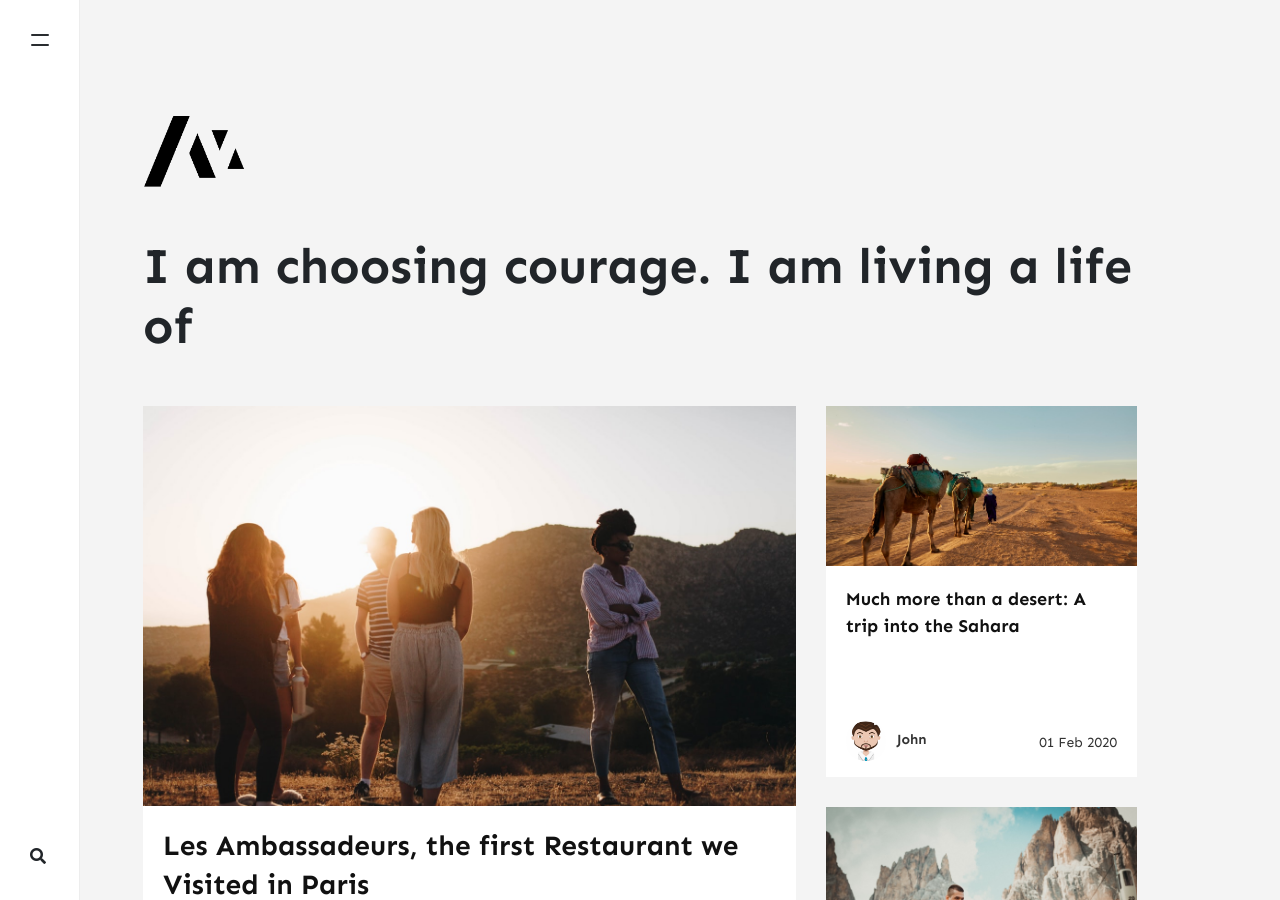
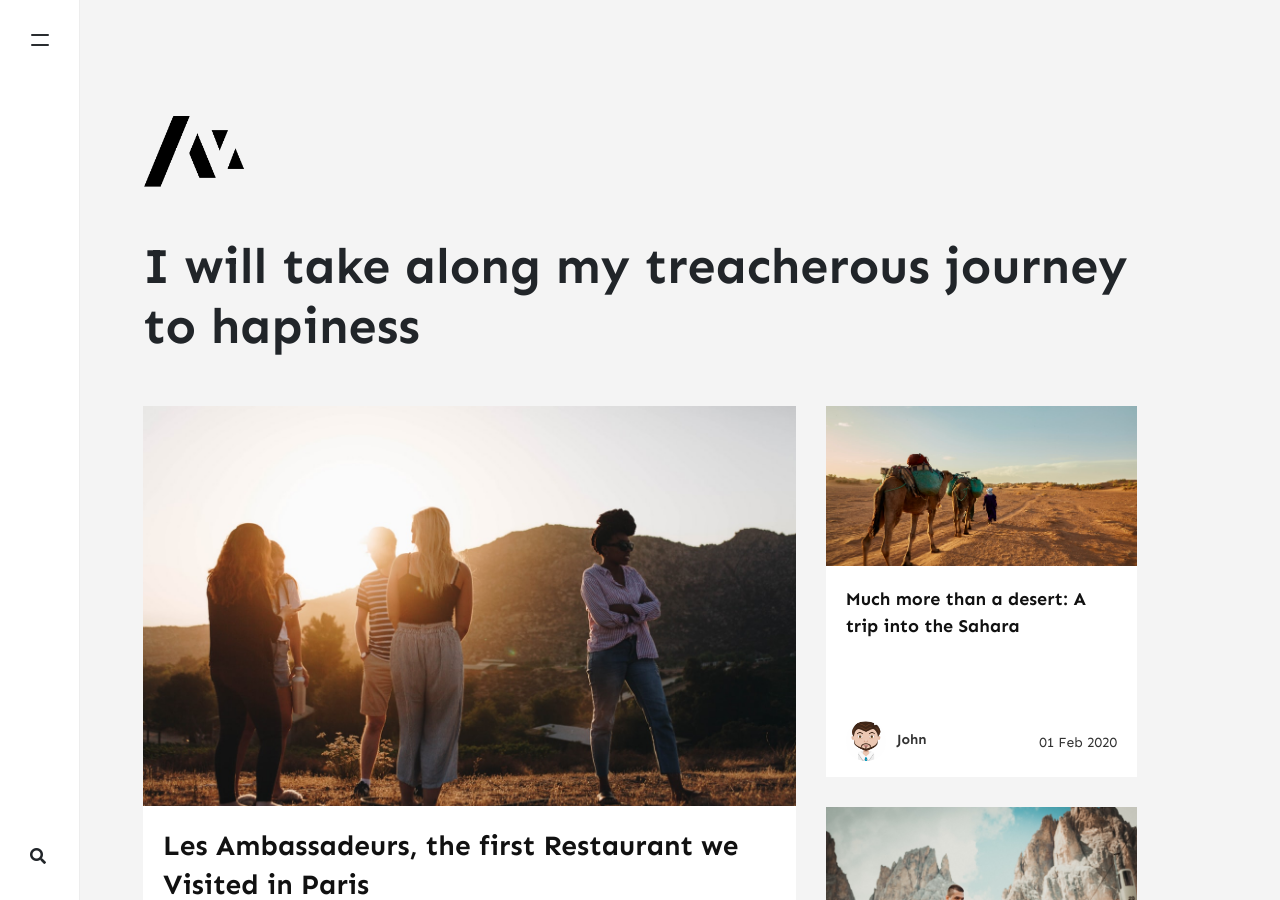
Before and after one commit to stackbit-projects/pleasant-squid-d6115, a Jekyll site: the page built from index.html, in a window 1280 px wide and 900 px high. Built offline with Jekyll 4.4.1, drawn with Linux system fonts in a browser that asks for light colours; nearby versions of some CDN libraries; the list of posts is cut into pages by our own code; comment, search, counter and statistics services are not loaded.

Commit message:
_config.yml: changed

```diff
--- a/_config.yml
+++ b/_config.yml
@@ -1,7 +1,7 @@
 name: Memoirs
 title: Memoirs
 description: >-
-  I am choosing courage. I am living a life of
+  I will take along my treacherous journey to hapiness
 logo: assets/images/logo.png
 favicon: assets/images/logo.png
 baseurl: ''
```
